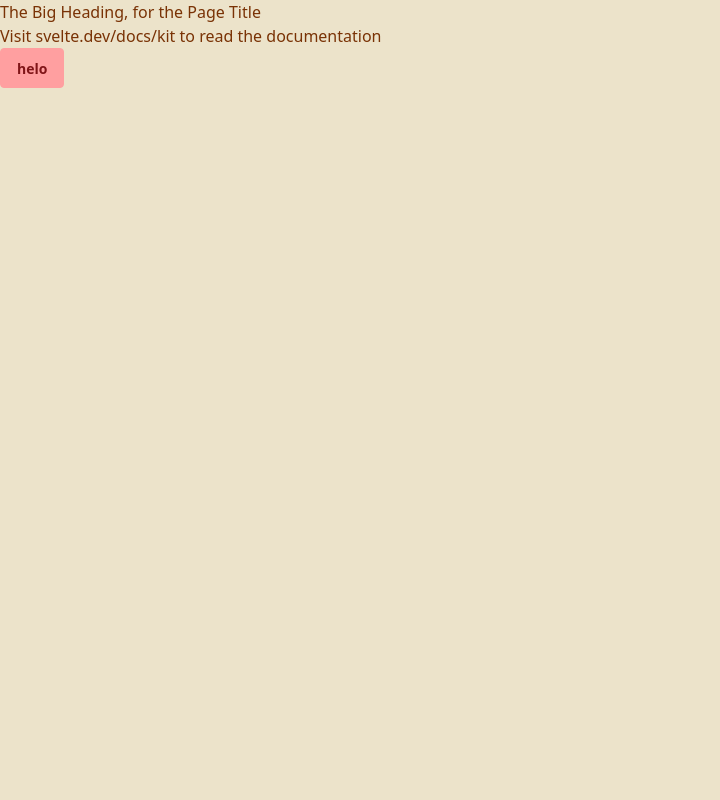
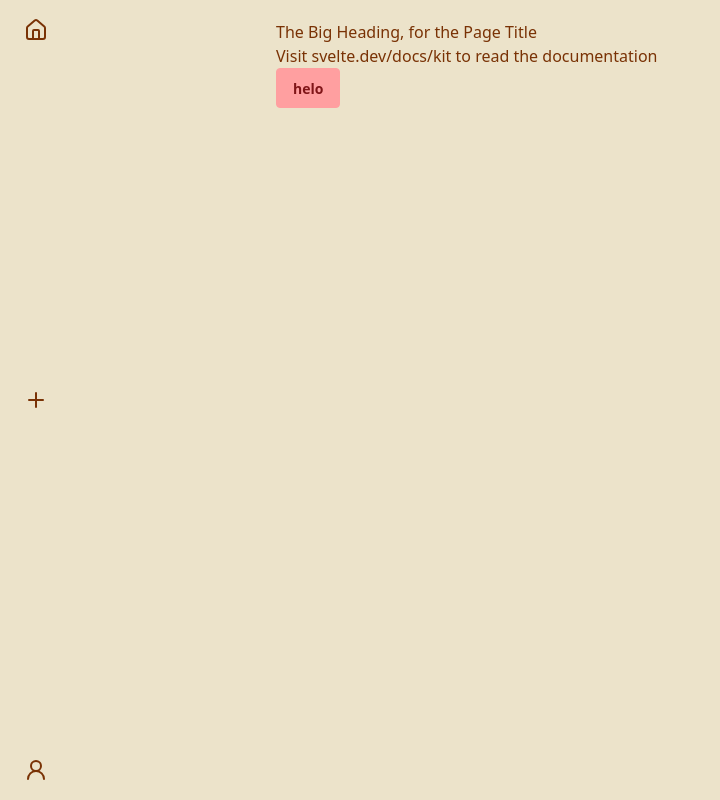
Before and after one commit to leanghok120/Comfi, a SvelteKit app: page / in a window 1280 px wide. Shown: the whole page, without its empty margins (0-720 px from the left). Built offline with nearby package versions, Linux system fonts and the light colour scheme.

Commit message:
add a sidebar

```diff
--- /dev/null
+++ b/src/lib/components/Sidebar.svelte
@@ -0,0 +1,19 @@
+<script>
+	import { HomeIcon, PlusIcon, UserRoundIcon } from 'lucide-svelte';
+</script>
+
+<ul class="menu absolute top-0 bottom-0 flex items-center justify-between p-3">
+	<li>
+		<a class="tooltip tooltip-right" data-tip="Home" aria-label="Home" href="/"><HomeIcon /></a>
+	</li>
+	<li>
+		<a class="tooltip tooltip-right" data-tip="Create" aria-label="Create" href="/create"
+			><PlusIcon /></a
+		>
+	</li>
+	<li>
+		<a class="tooltip tooltip-right" data-tip="Profile" aria-label="Profile" href="/profile"
+			><UserRoundIcon /></a
+		>
+	</li>
+</ul>
--- a/src/routes/+layout.svelte
+++ b/src/routes/+layout.svelte
@@ -1,8 +1,13 @@
 <script lang="ts">
 	import '../app.css';
+	import Sidebar from '$lib/components/Sidebar.svelte';
+
 	let { children } = $props();
 </script>
 
 <main class="h-screen max-w-full">
-	{@render children()}
+	<Sidebar />
+	<main class="mx-auto max-w-3xl p-5">
+		{@render children()}
+	</main>
 </main>
```
Also changed, not shown: 1 other file (tests, documents, lock files or other folders).
